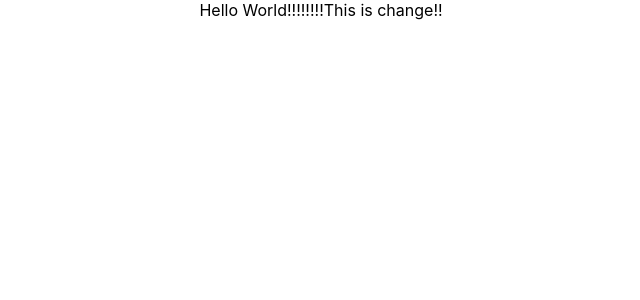
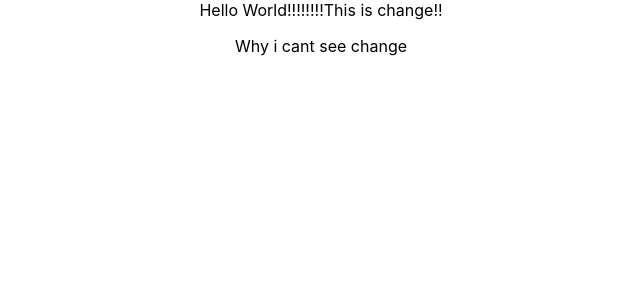
Before and after one commit to aliuppal/newapp, a React (Create React App) app: page / in a window 1280 px wide. Shown: the top 300 px of the page, without its empty margins (319-959 px from the left). Built offline with nearby package versions, Linux system fonts and the light colour scheme.

Commit message:
Update App.js

```diff
--- a/src/App.js
+++ b/src/App.js
@@ -5,6 +5,7 @@ function App() {
     <div className="App">
       <span>Hello World!!!!!!!!</span>
       <span>This is change!!</span>
+      <p>Why i cant see change </p>
     </div>
   );
 }
```
